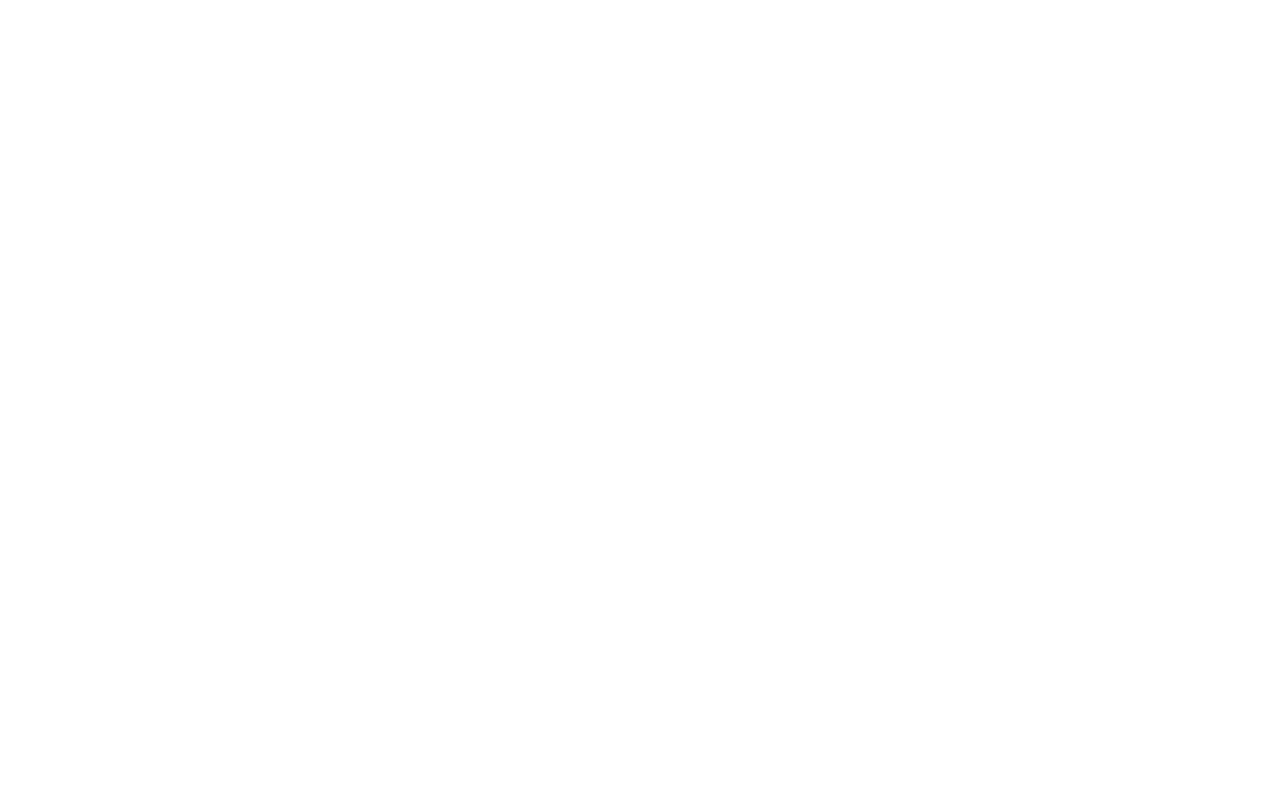
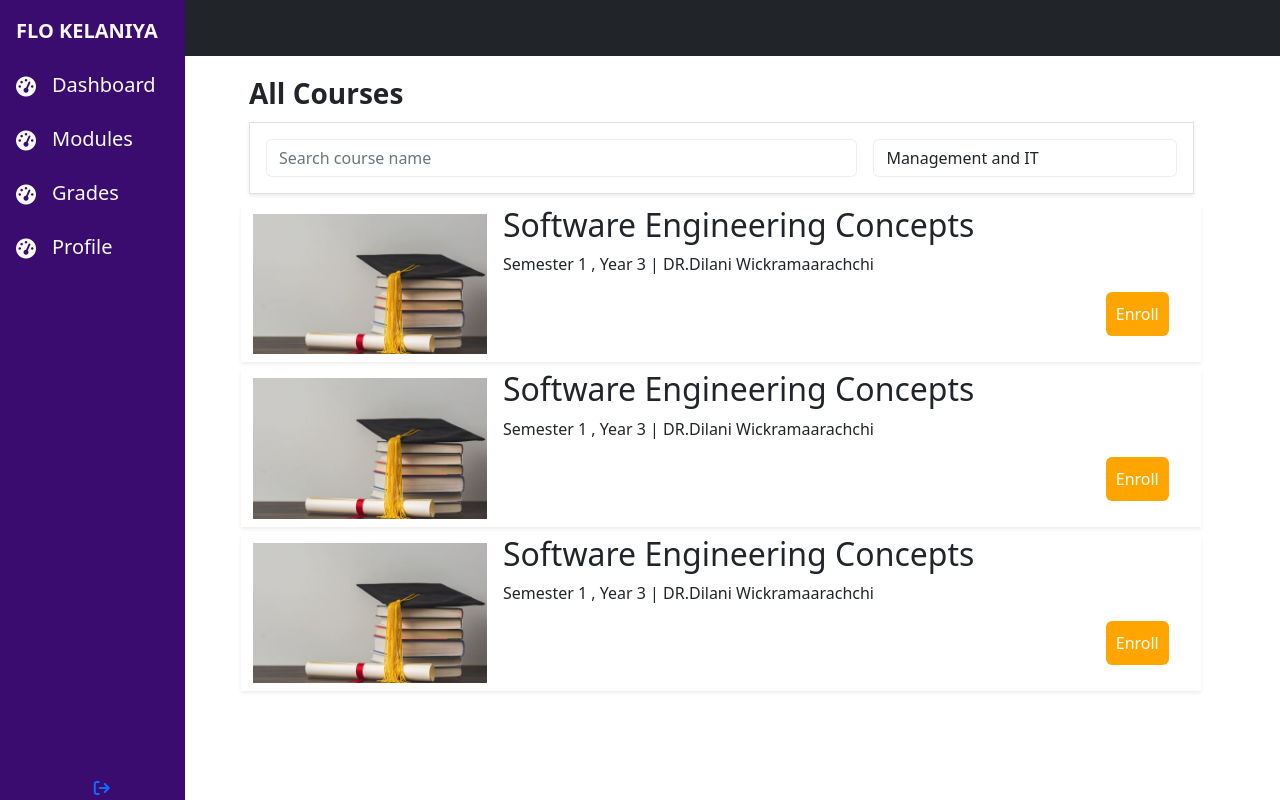
Before and after one commit to LasithEranga/LMS-Frontend, a React (Create React App) app: page /course-view in a window 1280 px wide. Before the commit this address had no page. Built offline with nearby package versions, Linux system fonts and the light colour scheme.

Commit message:
fix: course view layout

```diff
--- a/src/App.js
+++ b/src/App.js
@@ -8,6 +8,7 @@ import Registration from "./pages/Registration/Registration";
 import GradeView from "./pages/GradeView/GradeView";
 import CourseEvaluation from "./pages/CourseEvaluation/CourseEvaluation";
 import Login from "./pages/Login/Login";
+import CourseView from "./components/CourseView/CourseView";
 
 function App() {
   return (
@@ -21,6 +22,7 @@ function App() {
             <Route path="/" element={<Sidebar />}>
               <Route path="/dashboard" element={<Dashboard />} />
               <Route path="/grades" element={<GradeView />} />
+              <Route path="/course-view" element={<CourseView />} />
               <Route path="/course-evaluation" element={<CourseEvaluation />} />
             </Route>
           </Routes>
--- a/src/app/apiManager.js
+++ b/src/app/apiManager.js
@@ -2,7 +2,7 @@ import { showAlert } from "../reducers/alertSlice";
 import store from "./store";
 
 export const apiManager = (path, body, shouldAlert, method = "POST") => {
-  fetch(process.env.REACT_APP_BASE_URL + path, {
+  return fetch(process.env.REACT_APP_BASE_URL + path, {
     method: method,
     headers: {
       "Content-type": "application/json",
@@ -10,12 +10,11 @@ export const apiManager = (path, body, shouldAlert, method = "POST") => {
     body: JSON.stringify(body),
   })
     .then((response) => {
-      console.log(response);
       if (response.status === 200) {
-        //   setAlert({ message: data.message, isVisible: true });
-        //TODO: gobal alert
-        let data = response.json();
-        console.log(data);
+        return response.json();
+      }
+    })
+    .then((data) => {
       shouldAlert &&
         store.dispatch(
           showAlert({
@@ -24,7 +23,6 @@ export const apiManager = (path, body, shouldAlert, method = "POST") => {
           })
         );
       return data;
-      }
     })
 
     .catch((error) => {
--- /dev/null
+++ b/src/components/CourseView/CardView.jsx
@@ -0,0 +1,19 @@
+import React from "react";
+import courseLogo from "../../assests/course_logo.jpg";
+
+const CardView = () => {
+  return (
+    <div class="d-flex shadow-sm col-11">
+      <div class="col-3 bg-success my-2 ">
+        <img src={courseLogo} alt="" width={"100%"} />
+      </div>
+      <div class="col-9 ps-3">
+        <h2> Software Engineering Concepts </h2>
+        <p> Semester 1 , Year 3 | DR.Dilani Wickramaarachchi</p>
+        <button class="btn">Enroll</button>
+      </div>
+    </div>
+  );
+};
+
+export default CardView;
--- a/src/components/CourseView/CourseView.jsx
+++ b/src/components/CourseView/CourseView.jsx
@@ -1,48 +1,34 @@
-import './CourseView.css';
+import CardView from "./CardView";
+import "./CourseView.css";
 
-function CourseView() {
+const CourseView = () => {
   return (
+    <div className="ps-5 ms-3">
+      <div className=" pt-3 fs-3 fw-semibold">All Courses</div>
 
-    <div>
-      <table>
-        <tr>
-          <td class = "search"> Search Here: </td>
-          <td class = "search"> Information Communcation And Technologies </td>
-        </tr>
+      <div className="d-flex my-2 col-11 p-3 shadow-sm border border-1">
+        <div className="col-8 pe-3">
+          <input
+            type="text"
+            className="form-control"
+            placeholder="Search course name"
+          />
+        </div>
+        <div className="col-4">
+          <select name="" id="" className="form-control">
+            <option value="">Management and IT</option>
+            <option value="">SE</option>
+          </select>
+        </div>
+      </div>
 
-
-        <div class="grid-container">
-            <div class="item1"></div>
-            <div class="item2">
-              <h2> Software Engineering Concepts </h2>
-              <p> Semester 1 , Year 3 | DR.Dilani Wickramaarachchi</p>
-              <button class = "btn">Enroll</button>
-            </div>
-         </div>
-
-         <div class="grid-container">
-            <div class="item1"></div>
-            <div class="item2">
-              <h2> Software Engineering Concepts </h2>
-              <p> Semester 1 , Year 3 | DR.Dilani Wickramaarachchi</p>
-              <button class = "btn">Enroll</button>
-            </div>
-         </div>
-
-         <div class="grid-container">
-            <div class="item1"></div>
-            <div class="item2">
-              <h2> Software Engineering Concepts </h2>
-              <p> Semester 1 , Year 3 | DR.Dilani Wickramaarachchi</p>
-              <button class = "btn">Enroll</button>
-            </div>
-         </div>
-
-      </table>
+      <div className="d-flex row gap-2 p-1" style={{ height: "20rem" }}>
+        <CardView />
+        <CardView />
+        <CardView />
+      </div>
     </div>
-
-
   );
-}
+};
 
 export default CourseView;
--- a/src/components/Sidebar/Sidebar.jsx
+++ b/src/components/Sidebar/Sidebar.jsx
@@ -7,7 +7,7 @@ const Sidebar = () => {
   const [show, setShow] = useState(true);
 
   return (
-    <div className="d-flex">
+    <div className="d-flex " style={{ overflowX: "hidden" }}>
       <div className={`sidebar ${show ? "" : "sidebar-colapsed"}`}>
         <nav className="nav">
           <div>
--- a/src/pages/Login/Login.jsx
+++ b/src/pages/Login/Login.jsx
@@ -23,16 +23,17 @@ function Login() {
 
   const onSubmitClickHandler = () => {
     let userDetails = apiManager("/auth/login", userInfo, true, "POST");
-    if (userDetails) {
+
+    userDetails.then((data) => {
       dispatch(
         login({
           userid: "userDetails.userid",
-          username: userDetails.username,
+          username: data.username,
           role: "userDetails.role",
-          token: userDetails.token,
+          token: data.token,
         })
       );
-    }
+    });
   };
   return (
     <div className="vh-100 d-flex  bg-dark">
```
Lines whose indentation alone changed are shown as unchanged.
